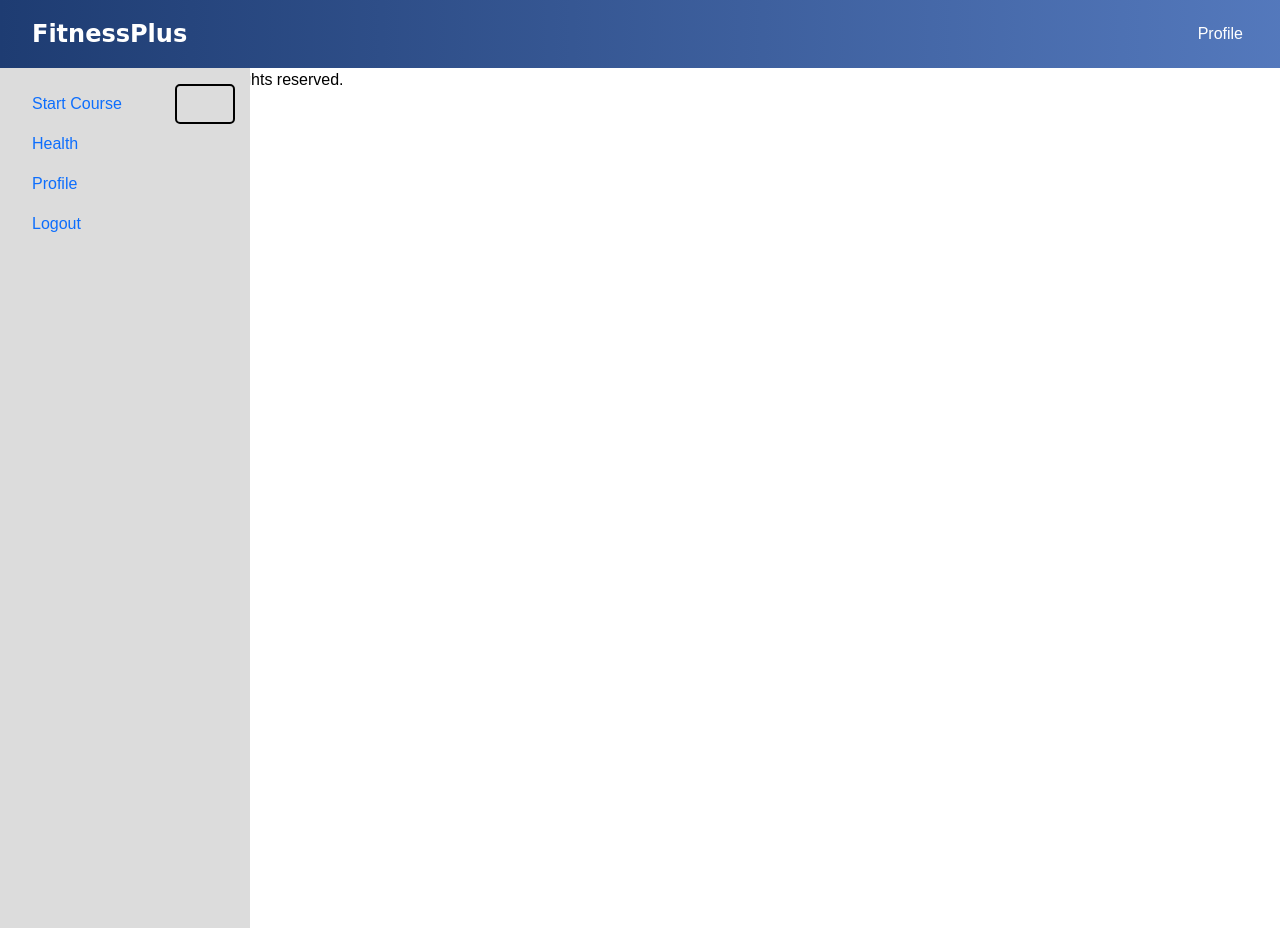
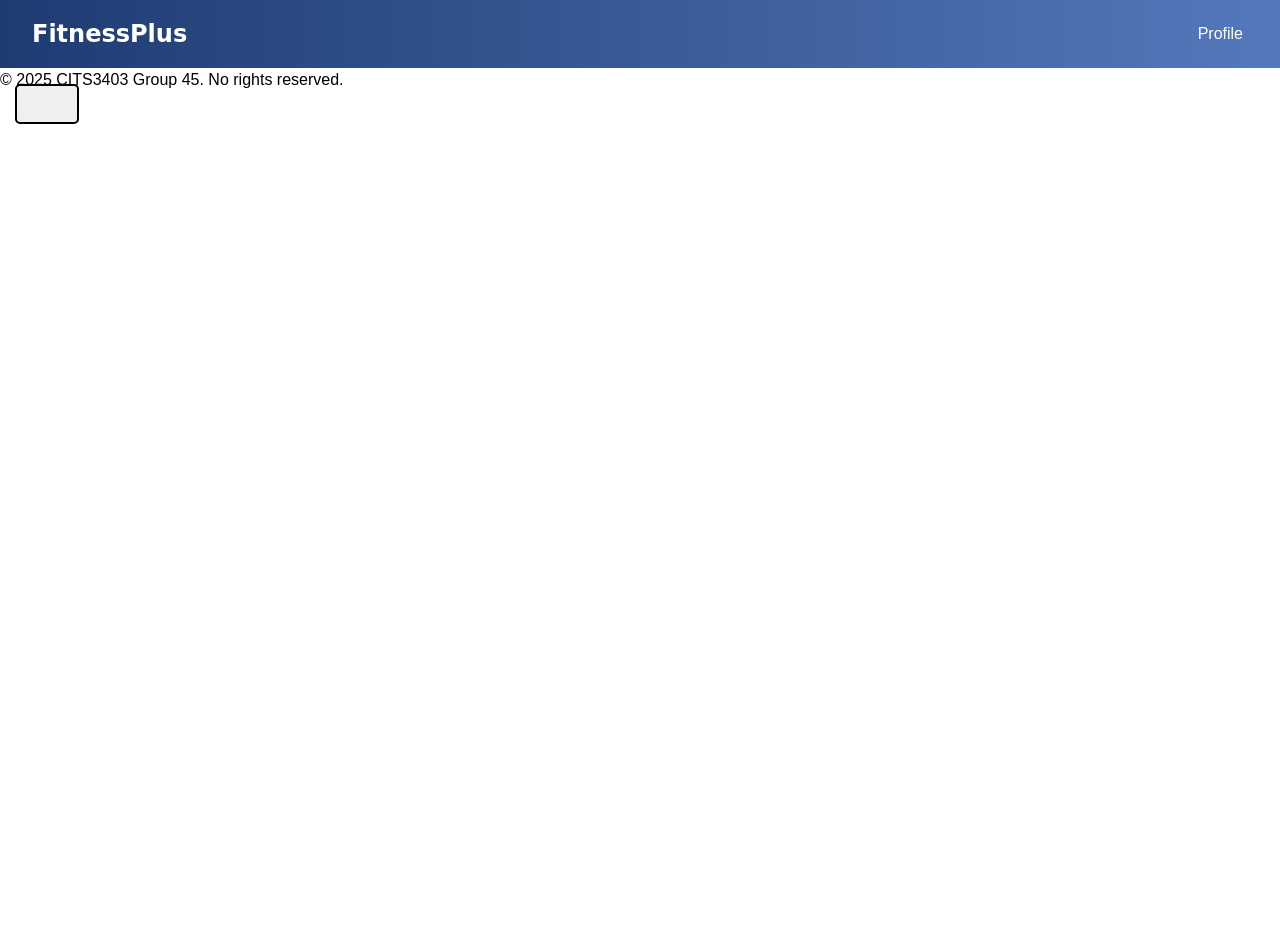
Before and after one commit to dhq-le/CITS3403, a Python web app: template app/templates/base.html in a window 1280 px wide. Run offline with Jinja, Linux system fonts and the light colour scheme; the template is opened without the code that fills it, so the values that code supplies are empty; some libraries are stand-ins or nearby versions.

Commit message:
fix(sidebar): quality of life tweaks and fixed content loading

```diff
--- a/app/static/css/base.css
+++ b/app/static/css/base.css
@@ -39,6 +39,7 @@ html, body {
 /***** THIS IS THE HEADER CSS FROM RITCH *****/
 /* NAVBAR */
 #header-bar {
+	position: sticky;
     display: flex;
     justify-content: space-between;
     align-items: center;
@@ -71,7 +72,7 @@ html, body {
     width: 0;
     height: 2px;
     background-color: #fff;
-    transition: width 0.4s ease-in-out;
+    transition: width 0.2s ease-in-out;
 }
 
 /* On hover, expand the underline */
@@ -80,13 +81,15 @@ html, body {
 }
 
 #menu-button {
+	border: 2px solid;
+	border-radius: 5px;
 	position: absolute;
 	box-sizing: border-box;
 	display: inline-flex;
-	width: 60px;
+	width: 4rem;
 	height: 2.5rem;
-	padding-left: 1rem;
-	padding-right: 1rem;
+	justify-content: center;
+	align-items: center;
 }
 
 
@@ -95,13 +98,20 @@ html, body {
 	#menu-button {
 		border: 2px solid;
 		border-radius: 5px;
-		height: 2.5rem;
 		margin-top: 1rem;
 		transition: all 0.3s ease;
 		left: 175px; /* Position from the left */
 		z-index: 1100; /* Higher than sidebar */
 	}
 
+	#menu-icon {
+
+	}
+
+	#menu-icon.rotate {
+		transform: rotate(180deg);
+		transform-origin: center;
+	}
 
 	#menu-button.collapsed {
 		transform: translateX(-160px);
--- a/app/static/js/base.js
+++ b/app/static/js/base.js
@@ -1,16 +1,24 @@
-function toggleSidebar() {
+document.addEventListener('DOMContentLoaded', () => {
 	const sidebar = document.getElementById('sidebarMenu');
 	const menuButton = document.getElementById('menu-button');
+	const menuIcon = document.getElementById('menu-icon');
 	const main = document.getElementById('main');
 
+
+	function toggleSidebar() {
 		sidebar.classList.toggle('collapsed');
 		menuButton.classList.toggle('collapsed');
+		menuIcon.classList.toggle('rotate');
 
 		// Only adjust layout on desktop
 		if (window.innerWidth >= 768) {
 			main.classList.toggle('expanded');
+
 		}
 	}
+
+	menuButton.addEventListener('click', toggleSidebar);
+
 
 	function setVhUnit() {
 		let vh = window.innerHeight * 0.01;
@@ -21,12 +29,10 @@ window.addEventListener('resize', setVhUnit);
 	window.addEventListener('load', setVhUnit);
 
 	function updateIconName() {
-  const menuButton = document.getElementById("menu-button");
-
-  if (window.innerWidth < 768) {
-    menuButton.setAttribute('name', 'menu');  // Change to 'menu' if width is less than 768px
+		if (window.innerWidth < 768) { // This is for mobile vs desktop
+			menuIcon.setAttribute('name', 'menu');  // Change to 'menu' if width is less than 768px
 		} else {
-    menuButton.setAttribute('name', 'chevrons-right');  // Revert to 'menu-alt-left' if width is greater than or equal to 768px
+				menuIcon.setAttribute('name', 'chevrons-right');  // Revert to 'chevrons-right' if width is greater than or equal to 768px
 		}
 	}
 
@@ -35,3 +41,4 @@ window.addEventListener('load', updateIconName);
 
 	// Run the function whenever the window is resized
 	window.addEventListener('resize', updateIconName);
+});
--- a/app/templates/base.html
+++ b/app/templates/base.html
@@ -39,15 +39,15 @@
 
 	<!-- Navbar / Toggle -->
 	<div>
-		<div class="container-fluid">
-			<box-icon name='chevrons-right' type="button" id="menu-button" onclick="toggleSidebar()"></box-icon>
-		</div>
+		<button class="menu-button collapsed" type="button" id="menu-button">
+			<box-icon name='chevrons-right' id="menu-icon"></box-icon>
+		</button>
 	</div>
 
 	<div class="container-fluid">
 		<div class="row">
 			<!-- Sidebar -->
-			<nav id="sidebarMenu" class="sidebar position-fixed">
+			<nav id="sidebarMenu" class="sidebar position-fixed collapsed">
 				<ul class="nav flex-column p-3">
 					<li class="nav-item">
 						<a class="nav-link active" href="#">Start Course</a>
```
Lines whose indentation alone changed are shown as unchanged.
